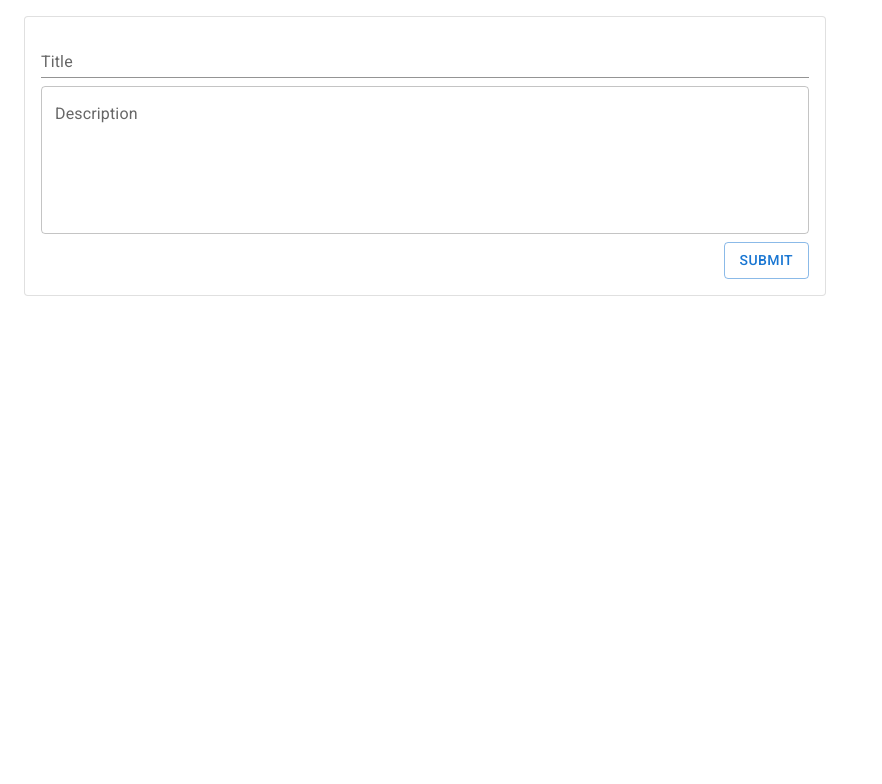
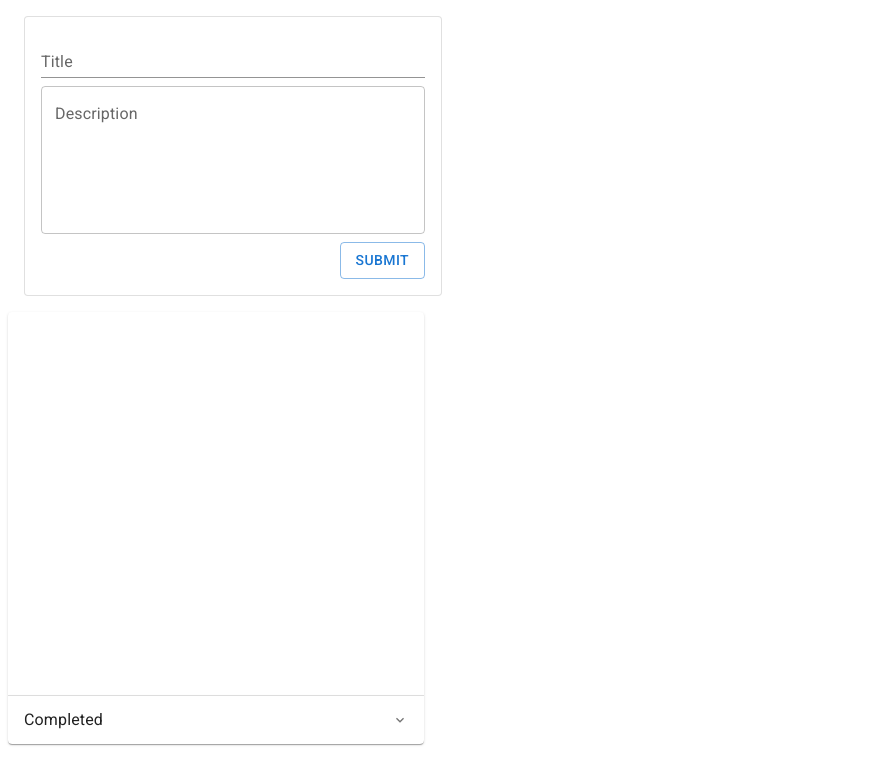
Before and after one commit to praakhya/task-manager-se-project, a React (Create React App) app in the folder se-project/: page / in a window 1280 px wide. Shown: the top 784 px of the page, without its empty margins (0-882 px from the left). Built offline with nearby package versions, Linux system fonts and the light colour scheme; no server answers.

Commit message:
Front end: complete function done

```diff
--- a/se-project/package.json
+++ b/se-project/package.json
@@ -7,12 +7,14 @@
     "@emotion/styled": "^11.11.0",
     "@mui/icons-material": "^5.14.12",
     "@mui/material": "^5.14.12",
+    "@react-icons/all-files": "^4.1.0",
     "@testing-library/jest-dom": "^5.17.0",
     "@testing-library/react": "^13.4.0",
     "@testing-library/user-event": "^13.5.0",
     "axios": "^1.5.1",
     "react": "^18.2.0",
     "react-dom": "^18.2.0",
+    "react-icons": "^4.11.0",
     "react-scripts": "5.0.1",
     "web-vitals": "^2.1.4"
   },
--- a/se-project/src/App.js
+++ b/se-project/src/App.js
@@ -1,30 +1,12 @@
-import logo from './logo.svg';
+import { Component } from 'react';
 import './App.css';
-import ToDoList from './ToDoList.js';
-import ToDoItem from './ToDoItem';
-import EditToDo from './EditToDo';
-import axios from "axios";
-import { Component, createContext, useState } from 'react';
-import { ToDoProvider, toDoContext } from './toDoContext';
-import { useContext } from 'react';
+import ToDo from './ToDo';
+  //This is the method to set the context data.
 class App extends Component {
-  //This is the method to set the context data.
-  setToDoData = (toDoData) => {
-    this.setState({ toDoData });
-  }
-  state = {
-    toDoData: [],
-    setToDoData: this.setToDoData
-  }
 render() {
 
     return (
-      <div className="App">
-      <toDoContext.Provider value={this.state}>
-        <EditToDo></EditToDo>
-        <ToDoList/>
-        </toDoContext.Provider>
-      </div>
+      <ToDo/>
     );
   }
 }
--- a/se-project/src/ToDo.css
+++ b/se-project/src/ToDo.css
@@ -1,21 +1,25 @@
 @import url('https://fonts.googleapis.com/css2?family=Roboto:ital,wght@0,100;0,300;0,400;0,500;0,700;0,900;1,100;1,300;1,400;1,500;1,700;1,900&display=swap');
+:root {
+    --list-width: 30vw;
+}
 .ToDoItem {
     display: flex;
     flex-direction: row;
     justify-content: space-between;
-    width: 60vw;
+    width: var(--list-width);
 }
 .toDoText {
     font-family: 'Roboto', sans-serif;
     display: flex;
     flex-direction: column;
     gap: 0em;
+    width: 60vw;
 
 }
 .EditToDo {
     display: flex;
     flex-direction: column;
-    width: 60vw;
+    width: var(--list-width);
     gap:0.5em;
 }
 #editButton {
@@ -27,3 +31,21 @@
     padding: 1em;
     margin: 1em;
 }
+.disabled {
+    text-decoration: line-through;
+}
+.completed {
+    min-width: var(--list-width);
+    width: fit-content;
+}
+.scrollable {
+    overflow-y: scroll;
+    width: fit-content;
+    height: var(--list-width);
+}
+.ToDoFull {
+    display: flex;
+    flex-direction: column;
+    align-items: center;
+    width: fit-content;
+}
--- /dev/null
+++ b/se-project/src/ToDo.js
@@ -0,0 +1,41 @@
+import ToDoList from './ToDoList.js';
+import EditToDo from './EditToDo';
+import { Component } from 'react';
+import { ToDoProvider, toDoContext } from './toDoContext';
+import { Accordion, AccordionSummary, AccordionDetails, Typography, Card } from '@mui/material';
+import { MdExpandMore } from "react-icons/md";
+import "./ToDo.css"
+
+class ToDo extends Component {
+    setToDoData = (toDoData) => {
+        this.setState({ toDoData });
+      }
+      state = {
+        toDoData: [],
+        setToDoData: this.setToDoData
+      }
+    render() {
+        return (
+        <div className="App">
+            <toDoContext.Provider value={this.state}>
+                <EditToDo></EditToDo>
+                <Card className="ToDoFull">
+                    <ToDoList disabled={false} defaultDone={false}/>
+                    <Accordion className='completed'>
+                        <AccordionSummary
+                            expandIcon={<MdExpandMore />}
+                            aria-controls="panel1a-content"
+                            id="panel1a-header"
+                        >
+                            <Typography>Completed</Typography>
+                        </AccordionSummary>
+                        <AccordionDetails className="completed">
+                            <ToDoList disabled={true} defaultDone={true} />
+                        </AccordionDetails>
+                    </Accordion>
+                </Card>
+            </toDoContext.Provider>
+        </div>)
+    }
+}
+export default ToDo;
--- a/se-project/src/ToDoItem.js
+++ b/se-project/src/ToDoItem.js
@@ -3,27 +3,63 @@ import './App.css';
 import React, { Component, useState, setState } from 'react';
 import './ToDo.css'
 import { Card, Checkbox } from '@mui/material';
+import { toDoContext } from './toDoContext';
+import axios from 'axios';
 
 class ToDoItem extends Component {
+    static contextType = toDoContext;
+
     constructor(props) {
-        super();
+        super(props);
         this.state = {
-            checked:false
+            checked:this.props.defaultDone
         }
         this.handleChange = this.handleChange.bind(this);
+        this.toggleToDo = this.toggleToDo.bind(this);
+        this.addCheckedToDo = this.addCheckedToDo.bind(this);
+
+    }
+    addCheckedToDo(todo) {
+        var list = this.context.toDoData;
+        for (var i in list) {
+            if (list[i]._id==todo._id) {
+                list[i].done = todo.done
+            }
+        }
+        this.context.setToDoData(list)
+        console.log(this.context.toDoData)
+
+    }
+    toggleToDo(id,done) {
+        console.log("in complete ToDo: ",id,done);
+        var baseUrl = "/api";
+        axios.put(baseUrl+'/load/todo/complete',{"_id":id, "done":done})
+            .then(response => {
+                console.log("response on edit: ", response)
+                this.addCheckedToDo(response.data)
+            })
+            .catch((err) => {
+                console.log(err);
+            });
     }
     handleChange() {
-        this.setState({checked:!this.state.checked});
-
+        var newDone = !this.state.checked
+        this.setState({checked:newDone});
+        console.log("NEW CHECK: ",this.state.checked)
+        this.toggleToDo(this.props.todo._id, newDone)
     }
     render() {
-        if (!this.state.checked) {
+        var textStyle = "toDoText"
+        if (this.state.checked==true) {
+            textStyle="toDoText disabled"
+        }
+        if (this.state.checked == this.props.defaultDone) {
             return (
                 <Card variant="outlined" id="card">
                     <div className="ToDoItem">
-                <div class="toDoText">
-                    <div>{this.props.title}</div>
-                    <div>{this.props.description}</div>
+                        <div class={textStyle}>
+                            <div>{this.props.todo.title}</div>
+                            <div>{this.props.todo.description}</div>
                         </div>
                         <Checkbox
                             checked={this.state.checked}
@@ -34,4 +70,6 @@ class ToDoItem extends Component {
         }
     }
   }
+
+ToDoItem.contextType = toDoContext
 export default ToDoItem;
--- a/se-project/src/ToDoList.js
+++ b/se-project/src/ToDoList.js
@@ -26,7 +26,6 @@ class ToDoList extends Component {
           if (response.status != 200) {
             throw new Error(response.message);
           }
-          //console.log("immediated response: ",response)
           return response.data})
         .then(data=>{
           console.log("data: ",data)
@@ -49,9 +48,10 @@ class ToDoList extends Component {
           "title":todo.title,
           "description":todo.description,
           "done":todo.done,
-          "_id":todo.id
+          "_id":todo._id
         })
       }
+      console.log("immediated response: ",response)
       this.initToDoData(temp)
       console.log("context var: ",this.context)
     }
@@ -63,11 +63,13 @@ class ToDoList extends Component {
     render() {
           var itemList = []
           for (let todo of this.context.toDoData){
-            itemList.push(<ToDoItem title={todo.title} description={todo.description} done={todo.done}/>)
+            console.log("TODOLIST: todo done: ",todo.done, "default done: ",this.props.defaultDone)
+            if (todo.done==this.props.defaultDone)
+              itemList.push(<ToDoItem todo={todo} disabled={this.props.disabled} defaultDone={this.props.defaultDone}/>)
           }
-          console.log("itemList: ",itemList)
+          console.log("itemList: ",this.props.defaultDone,itemList)
           return (
-              <div className="ToDoList">
+              <div className="scrollable">
               {itemList}
               </div>
           );
```
Also changed, not shown: se-project/src/CompletedToDo.js (added, +27 -0 lines), 1 other file (tests, documents, lock files or other folders). Lines whose indentation alone changed are shown as unchanged.
